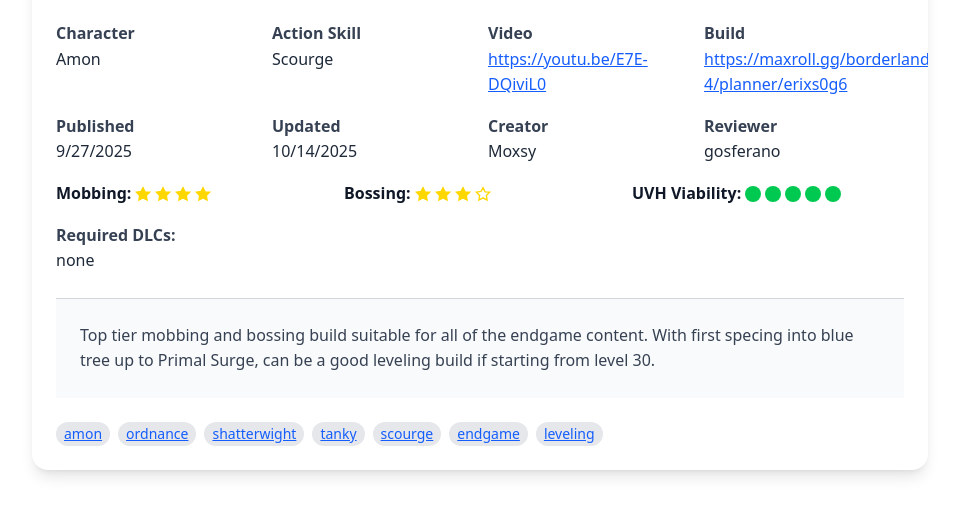
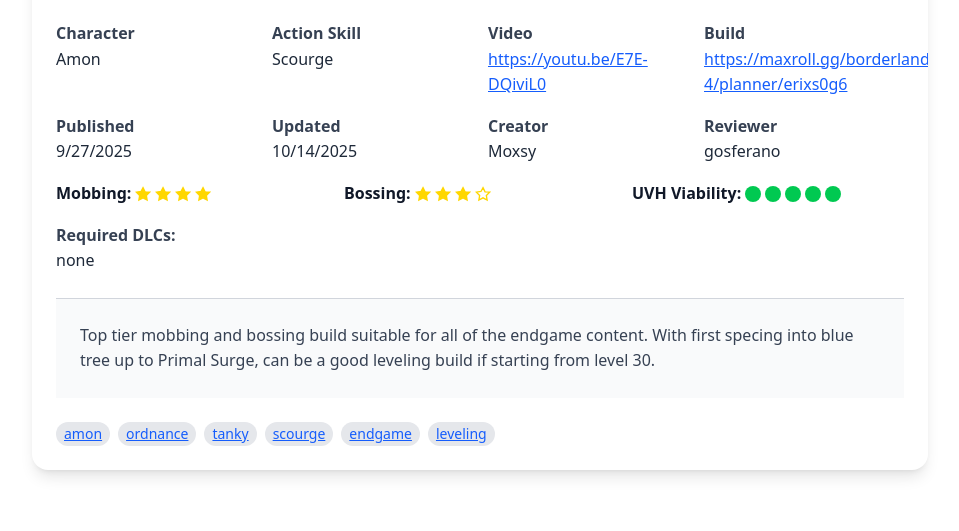
Before and after one commit to gosferano/borderlands, an Astro site: page /borderlands/builds/amon-storm-bringer in a window 1280 px wide. Shown: the part 663-1194 px from the top of the page, without its empty margins (160-1119 px from the left). Built offline with nearby package versions, Linux system fonts and the light colour scheme; Astro itself is replaced by a stand-in of ours.

Commit message:
Remove shatterwight tag from Amon stormbringer

```diff
--- a/src/content/builds/amon-storm-bringer.md
+++ b/src/content/builds/amon-storm-bringer.md
@@ -16,7 +16,7 @@ reviewer: 'gosferano'
 mobbingRating: 4
 bossingRating: 3
 uvhFallof: 5
-tags: ['amon', 'ordnance', 'shatterwight', 'tanky', 'scourge', 'endgame', 'leveling']
+tags: ['amon', 'ordnance', 'tanky', 'scourge', 'endgame', 'leveling']
 heroImage: '../../assets/build-hero-image-placeholder.jpg'
 ---
 
```
